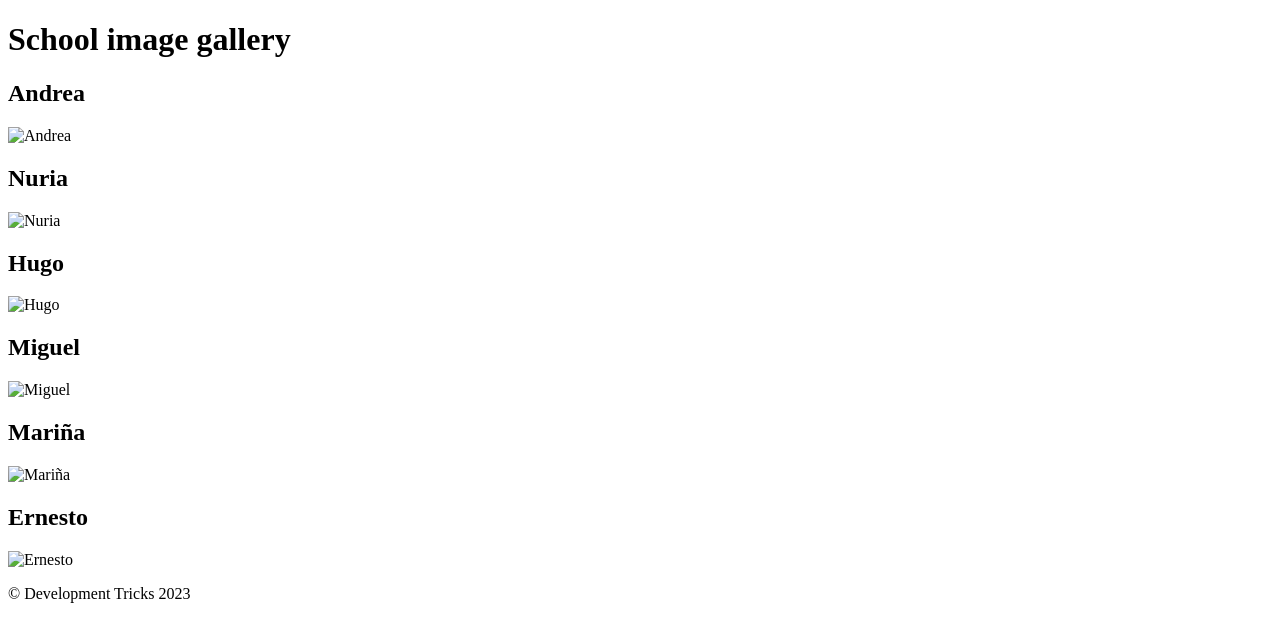
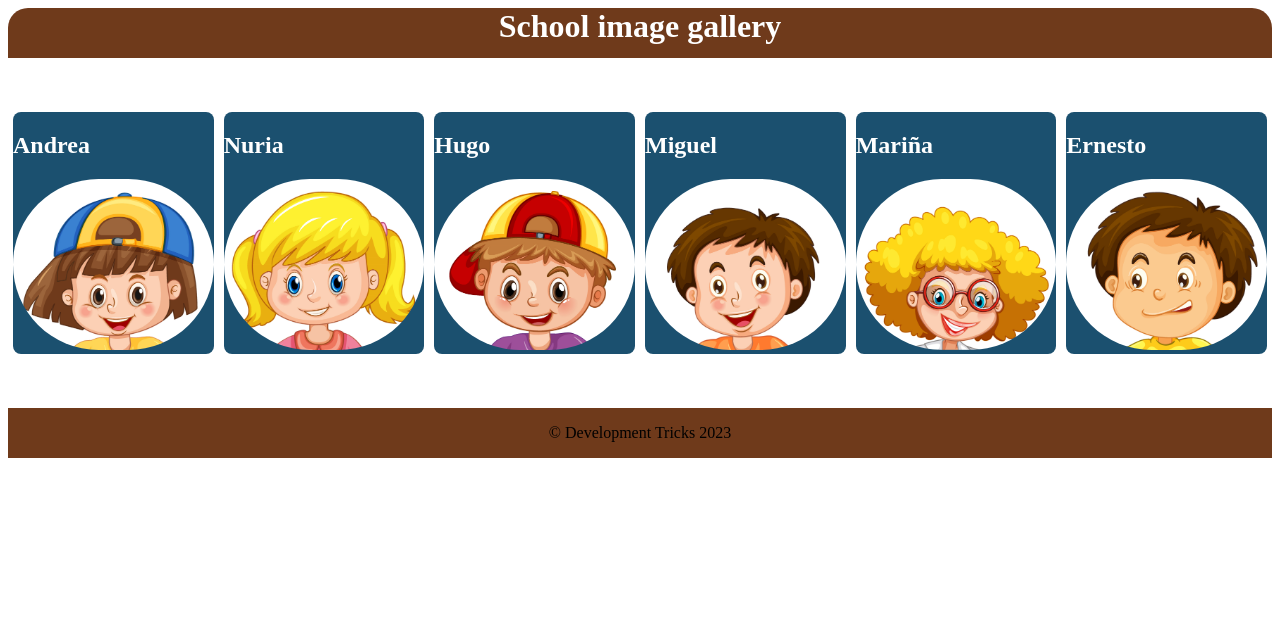
Before and after one commit to himylxn/apuntes-DAW1, a plain HTML site: page Lenguajes/Ejercicios/Ejercicio8/index.html in a window 1280 px wide. Drawn offline with Linux system fonts and the light colour scheme.

Commit message:
ejercicio8lenguajes

```diff
--- a/Lenguajes/Ejercicios/Ejercicio8/index.html
+++ b/Lenguajes/Ejercicios/Ejercicio8/index.html
@@ -2,6 +2,7 @@
 <html>
     <head>
         <title>Gallery</title>
+		<link rel="stylesheet" href="./style.css">
     </head>
     <body>
         <header>
@@ -10,27 +11,27 @@
 			<main>
 				<article>
 					<h2>Andrea</h2>
-				<img src="" alt="Andrea">
+					<img src="./img/kid1.png" alt="Andrea" width="160">
 				</article>
 				<article>
 					<h2>Nuria</h2>
-				<img src="" alt="Nuria">
+					<img src="./img/kid2.png" alt="Nuria" width="160">
 				</article>
 				<article>
 					<h2>Hugo</h2>
-				<img src="" alt="Hugo">
+					<img src="./img/kid3.png" alt="Hugo" width="160">
 				</article>
 				<article>
 					<h2>Miguel</h2>
-				<img src="" alt="Miguel">
+					<img src="./img/kid4.png" alt="Miguel" width="160">
 				</article>
 				<article>
 					<h2>Mariña</h2>
-				<img src="" alt="Mariña">
+					<img src="./img/kid5.png" alt="Mariña" width="160">
 				</article>
 				<article>
 					<h2>Ernesto</h2>
-				<img src="" alt="Ernesto">
+					<img src="./img/kid6.png" alt="Ernesto" width="160">
 				</article>
 			</main>
 		<footer>
--- a/Lenguajes/Ejercicios/Ejercicio8/style.css
+++ b/Lenguajes/Ejercicios/Ejercicio8/style.css
@@ -0,0 +1,53 @@
+header {
+    background-color: #6F3A1B;
+    width: 100%;
+    height: 50px;
+    border-radius: 20px 20px 0px 0px;
+}
+
+h1 {
+    color: white;
+    display: flex;
+    justify-content: center;
+    align-items: center;
+    margin: 0;
+    padding: 0;
+}
+
+main{
+    height: 350px;
+    display: flex;
+    flex-wrap: wrap;
+    justify-content: space-around;
+    align-items: center;
+
+}
+
+article{
+    background-color: #1B506F;
+    border-radius: 8px;
+    margin: 5px;
+    flex: 1;
+    max-width: 200%;
+}
+
+h2{
+    color: white;
+
+}
+
+img{
+    border-radius: 100px;
+    width: 100%;
+}
+
+
+footer{
+    background-color: #6F3A1B;
+    width: 100%;
+    height: 50px;
+    border-radius: px 0px 20px 20px;
+    display: flex;
+    justify-content: center;
+    align-items: center;
+}
```
Lines whose indentation alone changed are shown as unchanged.
